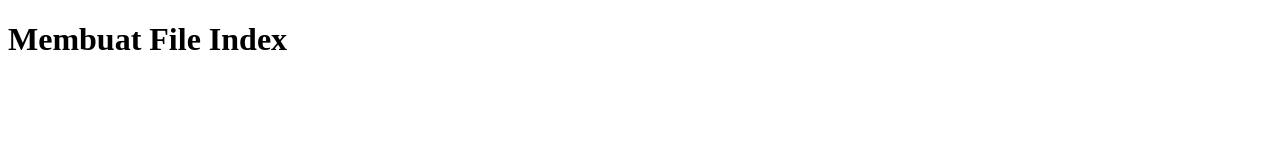
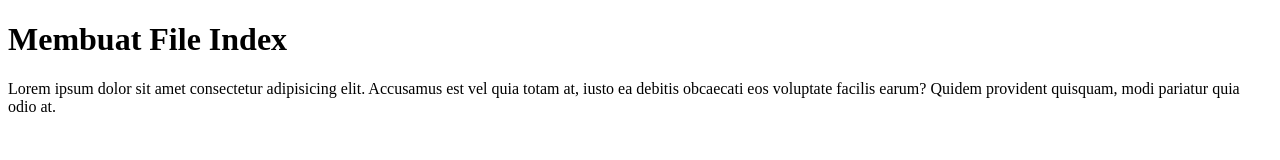
Before and after one commit to mromen1/wpu-git-test2, a plain HTML site: page index.html in a window 1280 px wide. Drawn offline with Linux system fonts and the light colour scheme.

Commit message:
Menambhakan Paragraph Baru

```diff
--- a/index.html
+++ b/index.html
@@ -7,5 +7,6 @@
 </head>
 <body>
     <h1>Membuat File Index</h1>
+    <p>Lorem ipsum dolor sit amet consectetur adipisicing elit. Accusamus est vel quia totam at, iusto ea debitis obcaecati eos voluptate facilis earum? Quidem provident quisquam, modi pariatur quia odio at.</p>
 </body>
 </html>
```
